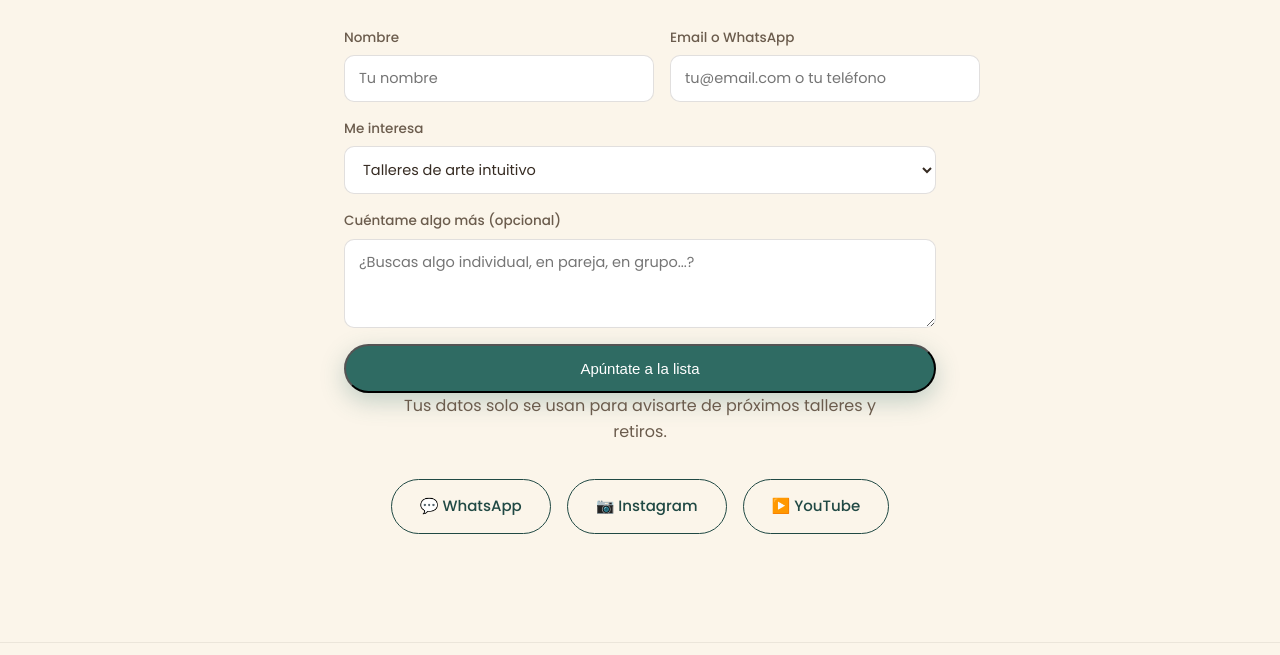
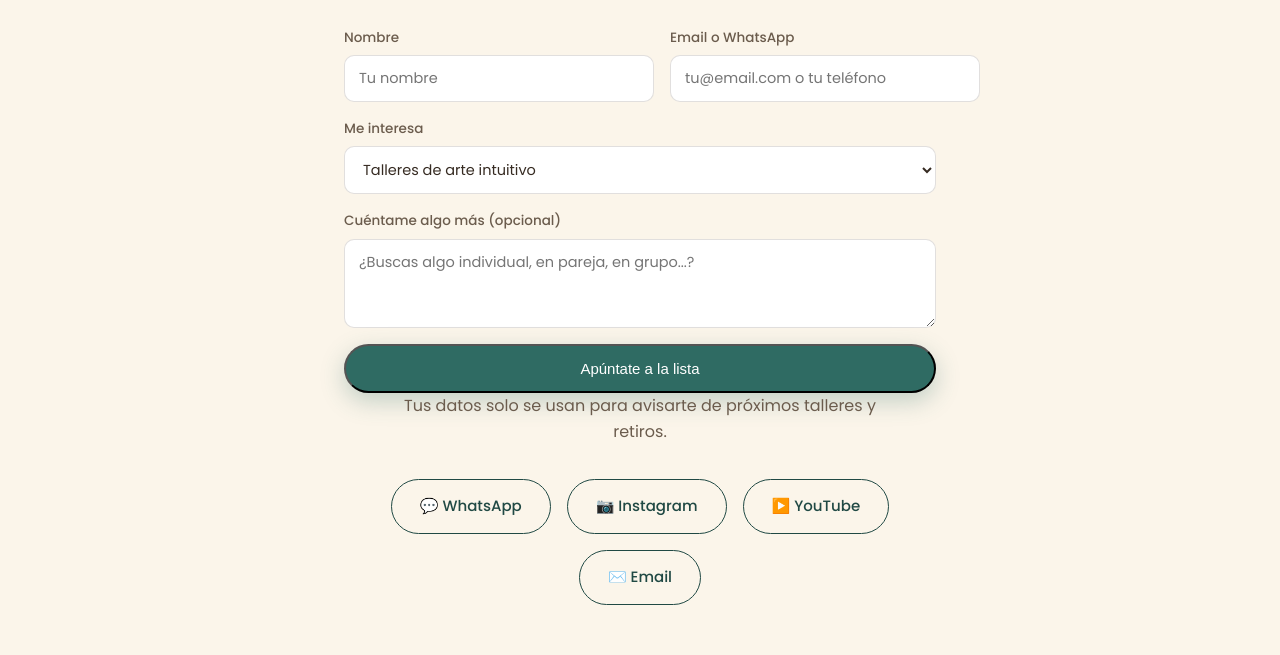
Before and after one commit to kalma-y-salud/kalma-y-salud.github.io, a plain HTML site: page index.html in a window 1280 px wide. Shown: the part 5616-6271 px from the top of the page. Drawn offline with nearby package versions, Linux system fonts and the light colour scheme.

Commit message:
Add Email link to contact section in index.html

```diff
--- a/index.html
+++ b/index.html
@@ -444,6 +444,7 @@
       <a class="btn btn-secondary" href="https://wa.me/34672997729?text=Hola%2C%20me%20interesa%20un%20taller%20o%20retiro" target="_blank" rel="noopener">💬 WhatsApp</a>
       <a class="btn btn-secondary" href="https://www.instagram.com/kalma_y_salud/" target="_blank" rel="noopener">📷 Instagram</a>
       <a class="btn btn-secondary" href="https://youtube.com/@kalmaysalud?feature=shared" target="_blank" rel="noopener">▶️ YouTube</a>
+      <a class="btn btn-secondary" href="mailto:kalmaysalud@gmail.com">✉️ Email</a>
     </div>
   </div>
 </section>
```
